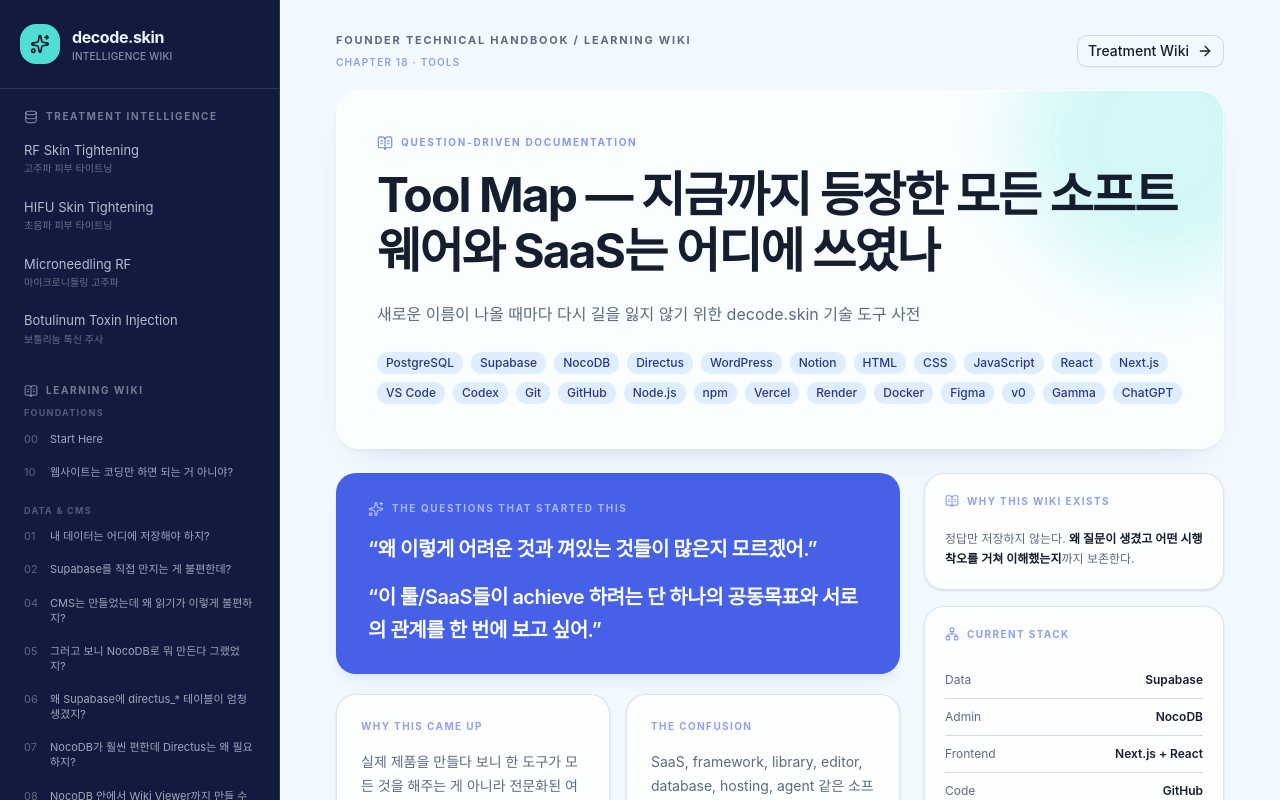
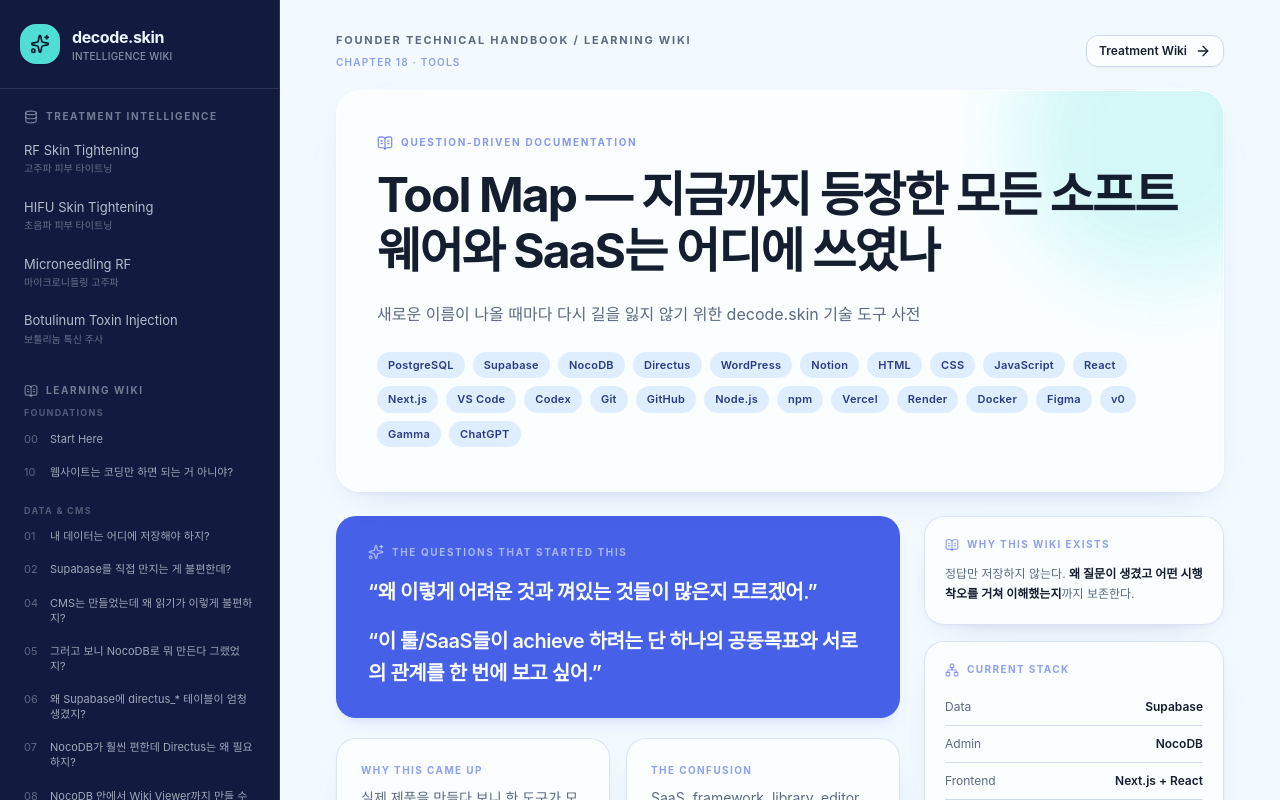
Before and after one commit to jungsi13-sudo/decode-skin-intelligence, a Next.js app: page /learning/all-tools-map in a window 1280 px wide. Shown: the top 800 px of the page. Built offline with nearby package versions, Linux system fonts and the light colour scheme.

Commit message:
Add shadcn-style UI primitives

```diff
--- /dev/null
+++ b/components/ui/badge.tsx
@@ -0,0 +1,28 @@
+import * as React from "react";
+import { cva, type VariantProps } from "class-variance-authority";
+
+import { cn } from "@/lib/utils";
+
+const badgeVariants = cva(
+  "inline-flex w-fit shrink-0 items-center justify-center gap-1 overflow-hidden rounded-full border px-2.5 py-1 text-[11px] font-semibold tracking-wide whitespace-nowrap transition-colors [&>svg]:size-3",
+  {
+    variants: {
+      variant: {
+        default: "border-transparent bg-primary text-primary-foreground",
+        secondary: "border-transparent bg-secondary text-secondary-foreground",
+        outline: "bg-background/60 text-foreground",
+        live: "border-emerald-200 bg-emerald-50/90 text-emerald-700 shadow-xs",
+        warning: "border-amber-200 bg-amber-50/90 text-amber-700 shadow-xs",
+      },
+    },
+    defaultVariants: {
+      variant: "default",
+    },
+  },
+);
+
+function Badge({ className, variant, ...props }: React.ComponentProps<"span"> & VariantProps<typeof badgeVariants>) {
+  return <span data-slot="badge" className={cn(badgeVariants({ variant }), className)} {...props} />;
+}
+
+export { Badge, badgeVariants };
--- /dev/null
+++ b/components/ui/button.tsx
@@ -0,0 +1,44 @@
+import * as React from "react";
+import { Slot } from "@radix-ui/react-slot";
+import { cva, type VariantProps } from "class-variance-authority";
+
+import { cn } from "@/lib/utils";
+
+const buttonVariants = cva(
+  "inline-flex shrink-0 items-center justify-center gap-2 whitespace-nowrap rounded-lg text-sm font-semibold transition-all outline-none focus-visible:ring-[3px] focus-visible:ring-ring/40 disabled:pointer-events-none disabled:opacity-50 [&_svg]:pointer-events-none [&_svg]:size-4",
+  {
+    variants: {
+      variant: {
+        default: "bg-primary text-primary-foreground shadow-sm shadow-primary/20 hover:-translate-y-px hover:bg-primary/90 hover:shadow-md hover:shadow-primary/20",
+        secondary: "bg-secondary text-secondary-foreground hover:bg-secondary/75",
+        outline: "border bg-card/80 shadow-xs backdrop-blur hover:border-primary/25 hover:bg-accent/70 hover:text-accent-foreground",
+        ghost: "hover:bg-accent hover:text-accent-foreground",
+        link: "text-primary underline-offset-4 hover:underline",
+      },
+      size: {
+        default: "h-9 px-4 py-2",
+        sm: "h-8 rounded-lg px-3 text-xs",
+        lg: "h-10 rounded-lg px-6",
+        icon: "size-9",
+      },
+    },
+    defaultVariants: {
+      variant: "default",
+      size: "default",
+    },
+  },
+);
+
+function Button({
+  className,
+  variant,
+  size,
+  asChild = false,
+  ...props
+}: React.ComponentProps<"button"> & VariantProps<typeof buttonVariants> & { asChild?: boolean }) {
+  const Comp = asChild ? Slot : "button";
+
+  return <Comp data-slot="button" className={cn(buttonVariants({ variant, size, className }))} {...props} />;
+}
+
+export { Button, buttonVariants };
--- /dev/null
+++ b/components/ui/card.tsx
@@ -0,0 +1,29 @@
+import * as React from "react";
+
+import { cn } from "@/lib/utils";
+
+function Card({ className, ...props }: React.ComponentProps<"div">) {
+  return <div data-slot="card" className={cn("flex flex-col gap-6 rounded-xl border border-white/70 bg-card/90 py-6 text-card-foreground shadow-card backdrop-blur-sm", className)} {...props} />;
+}
+
+function CardHeader({ className, ...props }: React.ComponentProps<"div">) {
+  return <div data-slot="card-header" className={cn("grid gap-1.5 px-6", className)} {...props} />;
+}
+
+function CardTitle({ className, ...props }: React.ComponentProps<"div">) {
+  return <div data-slot="card-title" className={cn("font-semibold leading-none tracking-tight", className)} {...props} />;
+}
+
+function CardDescription({ className, ...props }: React.ComponentProps<"div">) {
+  return <div data-slot="card-description" className={cn("text-sm text-muted-foreground", className)} {...props} />;
+}
+
+function CardContent({ className, ...props }: React.ComponentProps<"div">) {
+  return <div data-slot="card-content" className={cn("px-6", className)} {...props} />;
+}
+
+function CardFooter({ className, ...props }: React.ComponentProps<"div">) {
+  return <div data-slot="card-footer" className={cn("flex items-center px-6", className)} {...props} />;
+}
+
+export { Card, CardContent, CardDescription, CardFooter, CardHeader, CardTitle };
```
